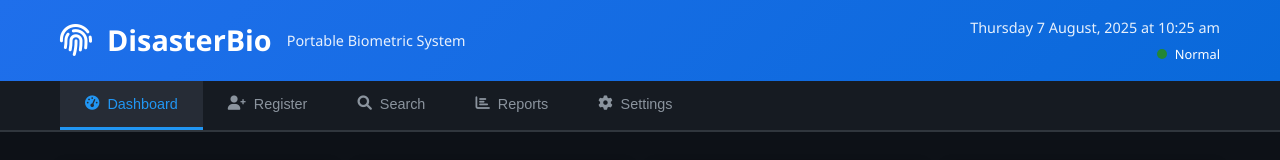
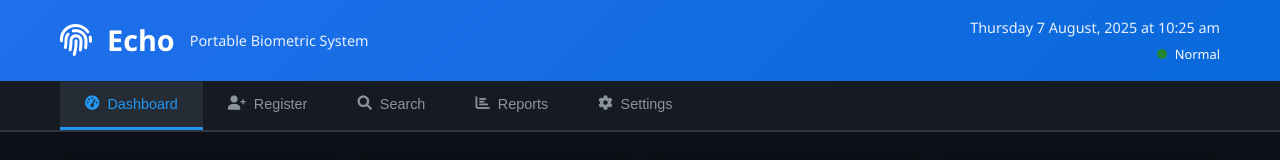
Before and after one commit to TarunSitaraman/disaster-biometric-system, a website: page public/index.html in a window 1280 px wide. Shown: the top 160 px of the page. Drawn offline with Linux system fonts and the light colour scheme.

Commit message:
Update index.html

```diff
--- a/public/index.html
+++ b/public/index.html
@@ -19,7 +19,7 @@
             <div class="header-content">
                 <div class="logo-section">
                     <i class="fas fa-fingerprint"></i>
-                    <h1>DisasterBio</h1>
+                    <h1>Echo</h1>
                     <span class="subtitle">Portable Biometric System</span>
                 </div>
                 <div class="header-info">
```
